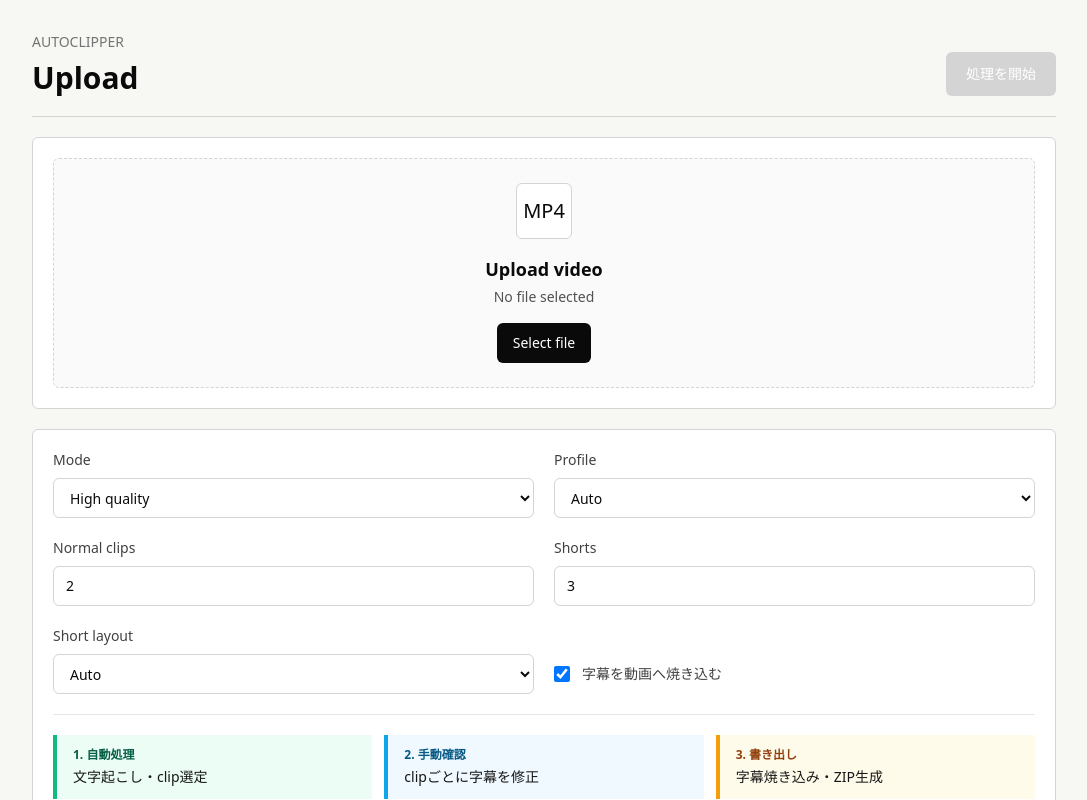
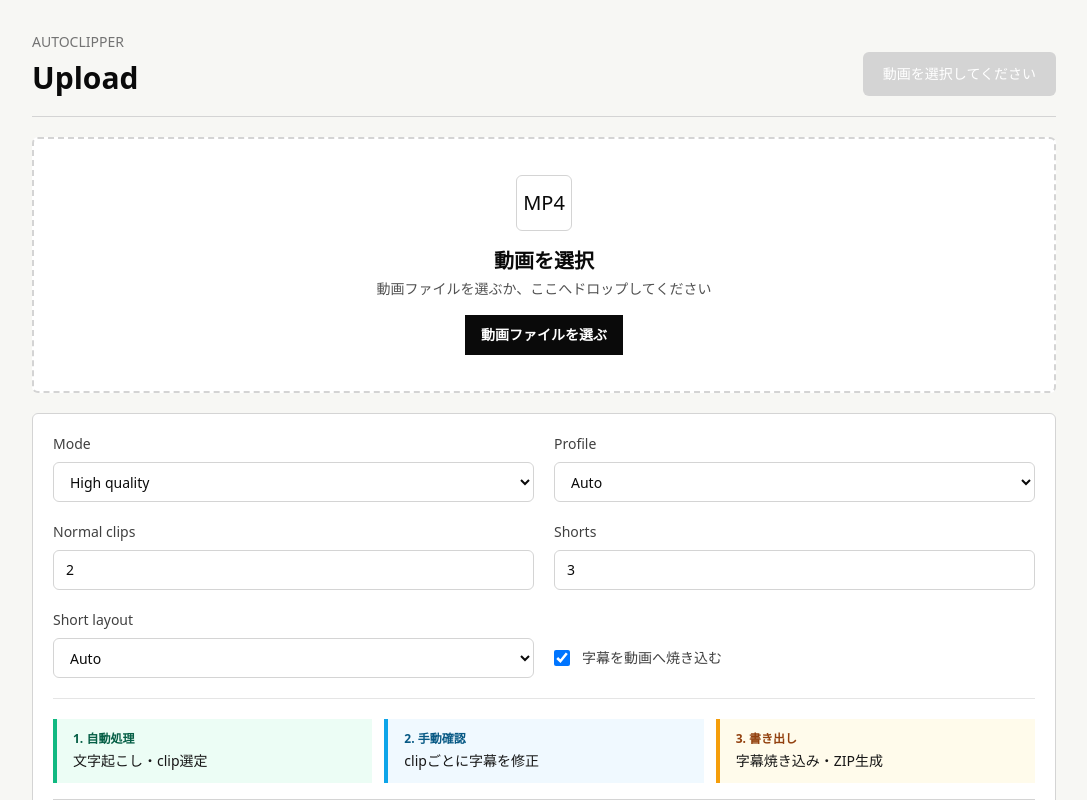
Before and after one commit to yoyowasa/AutoClipper-Web, a Next.js app in the folder frontend/: page /upload in a window 1280 px wide. Shown: the top 800 px of the page, without its empty margins (96-1183 px from the left). Built offline with nearby package versions, Linux system fonts and the light colour scheme; no server answers.

Commit message:
Clarify selected video upload state

```diff
--- a/frontend/app/upload/page.tsx
+++ b/frontend/app/upload/page.tsx
@@ -77,58 +77,22 @@ function UploadForm() {
             {submissionStage === "uploading"
               ? `アップロード中 ${uploadProgress}%`
               : submissionStage === "creating_job"
-                ? "アップロード完了"
-                : "処理を開始"}
+                ? "処理を準備中"
+                : file
+                  ? "この動画で処理を開始"
+                  : "動画を選択してください"}
           </button>
         </header>
 
-        <UploadDropzone disabled={isSubmitting} file={file} onFileChange={setFile} />
-
-        {submissionStage !== "idle" ? (
-          <section
-            aria-live="polite"
-            className={`border px-5 py-4 ${
-              submissionStage === "creating_job"
-                ? "border-emerald-300 bg-emerald-50"
-                : "border-sky-300 bg-sky-50"
-            }`}
-          >
-            <div className="flex items-center justify-between gap-4">
-              <div>
-                <p className="text-sm font-semibold text-neutral-950">
-                  {submissionStage === "creating_job"
-                    ? "動画のアップロードが完了しました"
-                    : "動画をアップロードしています"}
-                </p>
-                <p className="mt-1 text-sm text-neutral-600">
-                  {submissionStage === "creating_job"
-                    ? "切り抜き処理を準備しています"
-                    : `${file?.name ?? "動画"} - ${uploadProgress}%`}
-                </p>
-              </div>
-              <span className="text-2xl font-semibold tabular-nums text-neutral-950">
-                {submissionStage === "creating_job" ? "完了" : `${uploadProgress}%`}
-              </span>
-            </div>
-            <div
-              aria-label="アップロード進捗"
-              aria-valuemax={100}
-              aria-valuemin={0}
-              aria-valuenow={submissionStage === "creating_job" ? 100 : uploadProgress}
-              className="mt-4 h-2 overflow-hidden bg-white"
-              role="progressbar"
-            >
-              <div
-                className={`h-full transition-[width] duration-200 ${
-                  submissionStage === "creating_job" ? "bg-emerald-600" : "bg-sky-600"
-                }`}
-                style={{
-                  width: `${submissionStage === "creating_job" ? 100 : uploadProgress}%`
-                }}
-              />
-            </div>
-          </section>
-        ) : null}
+        <UploadDropzone
+          disabled={isSubmitting}
+          file={file}
+          uploadProgress={uploadProgress}
+          uploadState={
+            submissionStage === "creating_job" ? "uploaded" : submissionStage
+          }
+          onFileChange={setFile}
+        />
 
         <SettingsPanel disabled={isSubmitting} settings={settings} onChange={setSettings} />
 
--- a/frontend/components/UploadDropzone.tsx
+++ b/frontend/components/UploadDropzone.tsx
@@ -14,12 +14,16 @@ function formatFileSize(size: number): string {
 type UploadDropzoneProps = {
   file: File | null;
   disabled?: boolean;
+  uploadProgress?: number;
+  uploadState?: "idle" | "uploading" | "uploaded";
   onFileChange: (file: File | null) => void;
 };
 
 export function UploadDropzone({
   file,
   disabled = false,
+  uploadProgress = 0,
+  uploadState = "idle",
   onFileChange
 }: UploadDropzoneProps) {
   const inputRef = useRef<HTMLInputElement>(null);
@@ -29,12 +33,28 @@ export function UploadDropzone({
     onFileChange(nextFile ?? null);
   }
 
+  function clearFile() {
+    if (inputRef.current) {
+      inputRef.current.value = "";
+    }
+    onFileChange(null);
+  }
+
+  const boundedProgress = Math.max(0, Math.min(100, uploadProgress));
+  const isUploading = file !== null && uploadState === "uploading";
+  const isUploaded = file !== null && uploadState === "uploaded";
+  const panelStyle = isDragging
+    ? "border-sky-600 bg-sky-50 ring-2 ring-sky-200"
+    : file
+      ? isUploading
+        ? "border-sky-500 bg-sky-50"
+        : "border-emerald-500 bg-emerald-50"
+      : "border-dashed border-neutral-300 bg-white";
+
   return (
-    <section className="rounded-md border border-neutral-300 bg-white p-5">
-      <div
-        className={`flex min-h-56 flex-col items-center justify-center gap-4 rounded-md border border-dashed p-6 text-center ${
-          isDragging ? "border-neutral-900 bg-neutral-100" : "border-neutral-300 bg-neutral-50"
-        }`}
+    <section
+      aria-live="polite"
+      className={`flex min-h-64 flex-col items-center justify-center rounded-md border-2 p-6 text-center transition-colors ${panelStyle}`}
       onDragOver={(event) => {
         event.preventDefault();
         if (!disabled) {
@@ -58,27 +78,124 @@ export function UploadDropzone({
         disabled={disabled}
         onChange={(event) => selectFile(event.target.files?.[0])}
       />
+
+      {file ? (
+        <div className="flex w-full max-w-3xl flex-col gap-5">
+          <div className="flex flex-col items-center gap-4 sm:flex-row sm:text-left">
+            <div
+              className={`flex h-16 w-16 shrink-0 items-center justify-center rounded-full text-xl font-bold text-white ${
+                isUploading ? "bg-sky-600" : "bg-emerald-600"
+              }`}
+            >
+              {isUploading ? `${boundedProgress}%` : "✓"}
+            </div>
+            <div className="min-w-0 flex-1">
+              <p
+                className={`text-xs font-bold uppercase ${
+                  isUploading ? "text-sky-800" : "text-emerald-800"
+                }`}
+              >
+                {isUploaded
+                  ? "アップロード完了"
+                  : isUploading
+                    ? "アップロード中"
+                    : "選択完了"}
+              </p>
+              <h2 className="mt-1 text-2xl font-semibold text-neutral-950">
+                {isUploaded
+                  ? "動画を受け取りました"
+                  : isUploading
+                    ? "動画をアップロードしています"
+                    : "動画を選択しました"}
+              </h2>
+              <p className="mt-1 text-sm text-neutral-600">
+                {isUploaded
+                  ? "切り抜き処理を準備しています"
+                  : isUploading
+                    ? "この画面を閉じずにお待ちください"
+                    : "選択内容を確認し、設定後に処理を開始してください"}
+              </p>
+            </div>
+          </div>
+
+          <div
+            className={`border-y py-4 text-left ${
+              isUploading ? "border-sky-300" : "border-emerald-300"
+            }`}
+          >
+            <p className="text-xs font-semibold text-neutral-500">選択した動画</p>
+            <p className="mt-1 break-all text-base font-semibold text-neutral-950">
+              {file.name}
+            </p>
+            <p className="mt-1 text-sm font-medium text-neutral-600">
+              {formatFileSize(file.size)}
+            </p>
+          </div>
+
+          {isUploading ? (
+            <div>
+              <div className="flex items-center justify-between text-sm font-semibold text-sky-900">
+                <span>アップロード進捗</span>
+                <span className="tabular-nums">{boundedProgress}%</span>
+              </div>
+              <div
+                aria-label="アップロード進捗"
+                aria-valuemax={100}
+                aria-valuemin={0}
+                aria-valuenow={boundedProgress}
+                className="mt-2 h-3 overflow-hidden bg-white"
+                role="progressbar"
+              >
+                <div
+                  className="h-full bg-sky-600 transition-[width] duration-200"
+                  style={{ width: `${boundedProgress}%` }}
+                />
+              </div>
+            </div>
+          ) : null}
+
+          {uploadState === "idle" ? (
+            <div className="flex flex-wrap justify-center gap-3 sm:justify-start">
+              <button
+                type="button"
+                disabled={disabled}
+                className="min-h-10 bg-neutral-950 px-4 text-sm font-semibold text-white disabled:cursor-not-allowed disabled:bg-neutral-300"
+                onClick={() => inputRef.current?.click()}
+              >
+                別の動画を選ぶ
+              </button>
+              <button
+                type="button"
+                disabled={disabled}
+                className="min-h-10 border border-neutral-400 bg-white px-4 text-sm font-medium text-neutral-800 disabled:cursor-not-allowed disabled:text-neutral-400"
+                onClick={clearFile}
+              >
+                選択を解除
+              </button>
+            </div>
+          ) : null}
+        </div>
+      ) : (
+        <div className="flex flex-col items-center gap-4">
           <div className="flex h-14 w-14 items-center justify-center rounded-md border border-neutral-300 bg-white text-xl">
             MP4
           </div>
           <div className="flex max-w-md flex-col gap-1">
-          <h2 className="text-lg font-semibold text-neutral-950">Upload video</h2>
+            <h2 className="text-xl font-semibold text-neutral-950">動画を選択</h2>
             <p className="text-sm text-neutral-600">
-            {file ? file.name : "No file selected"}
+              動画ファイルを選ぶか、ここへドロップしてください
             </p>
-          {file ? (
-            <p className="text-xs font-medium text-neutral-500">{formatFileSize(file.size)}</p>
-          ) : null}
           </div>
           <button
             type="button"
             disabled={disabled}
-          className="min-h-10 rounded-md bg-neutral-950 px-4 text-sm font-medium text-white disabled:cursor-not-allowed disabled:bg-neutral-300"
+            className="min-h-10 bg-neutral-950 px-4 text-sm font-semibold text-white disabled:cursor-not-allowed disabled:bg-neutral-300"
             onClick={() => inputRef.current?.click()}
           >
-          Select file
+            動画ファイルを選ぶ
           </button>
         </div>
+      )}
     </section>
   );
 }
```
Also changed, not shown: 1 other file (tests, documents, lock files or other folders). Lines whose indentation alone changed are shown as unchanged.
